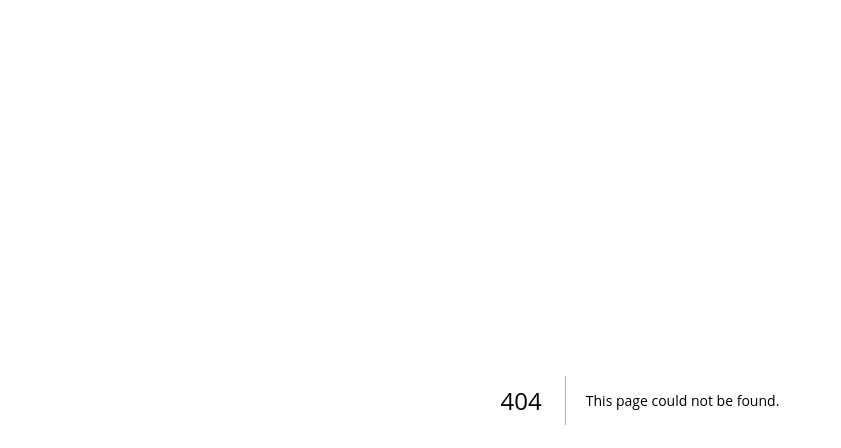
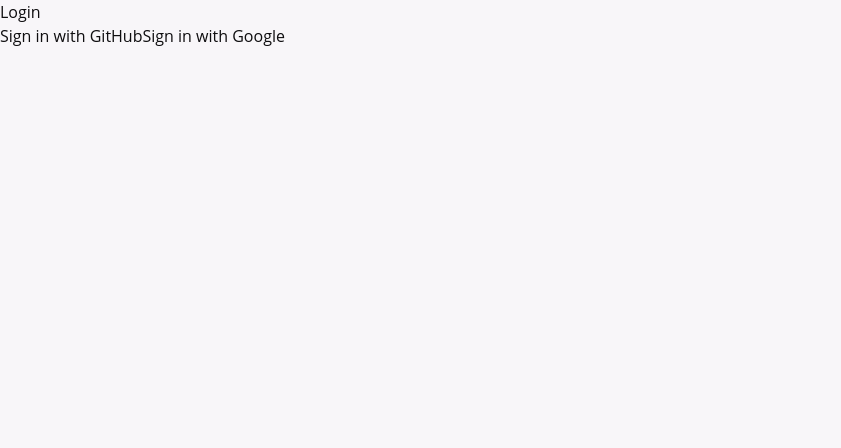
Before and after one commit to Gabriel-L-Martins/fennec-focus, a Next.js app: page /auth in a window 1280 px wide. Before the commit this address had no page. Shown: the top 448 px of the page, without its empty margins (0-841 px from the left). Built offline with nearby package versions, Linux system fonts and the light colour scheme; no server answers.

Commit message:
Add google and github oAuth

```diff
--- /dev/null
+++ b/src/app/auth/page.tsx
@@ -0,0 +1,27 @@
+'use client'
+
+import { supabase } from '@/lib/supabaseClient'
+
+export default function Auth() {
+  const signInWithGitHub = async () => {
+    const { error } = await supabase.auth.signInWithOAuth({
+      provider: 'github',
+    })
+    if (error) console.error('GitHub OAuth Error:', error.message)
+  }
+
+  const signInWithGoogle = async () => {
+    const { error } = await supabase.auth.signInWithOAuth({
+      provider: 'google',
+    })
+    if (error) console.error('Google OAuth Error:', error.message)
+  }
+
+  return (
+    <div>
+      <h1>Login</h1>
+      <button onClick={signInWithGitHub}>Sign in with GitHub</button>
+      <button onClick={signInWithGoogle}>Sign in with Google</button>
+    </div>
+  )
+}
```
